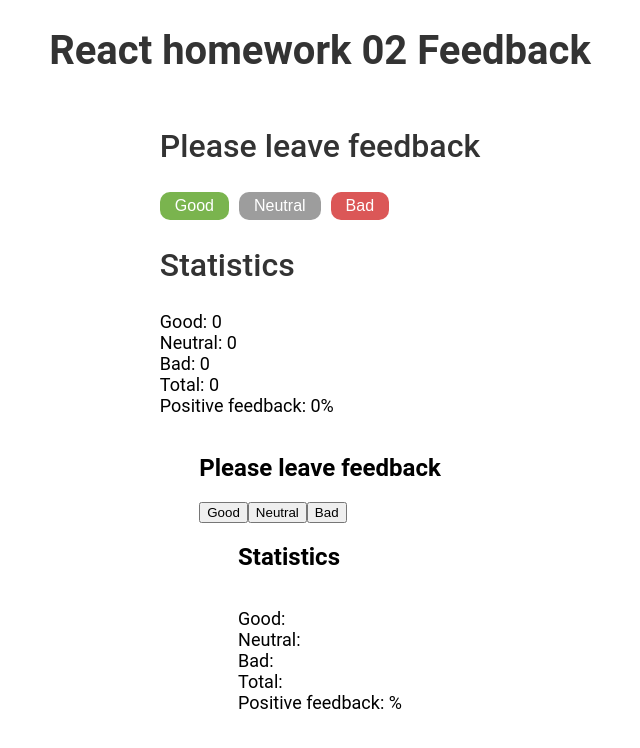
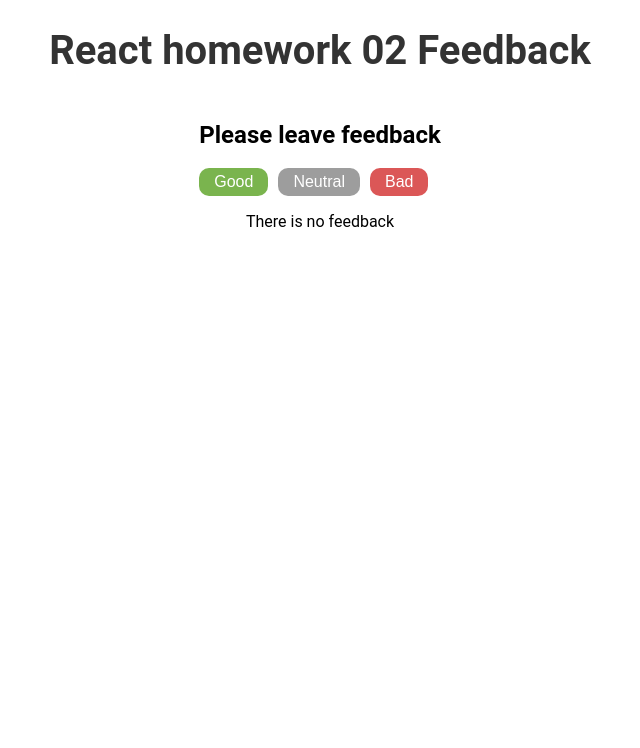
Before and after one commit to jacekpietrzak/goit-react-hw-02-feedback, a React (Create React App) app: page / in a window 1280 px wide. Shown: the top 748 px of the page, without its empty margins (320-960 px from the left). Built offline with nearby package versions, Linux system fonts and the light colour scheme.

Commit message:
Feedback app finished

```diff
--- a/package.json
+++ b/package.json
@@ -7,6 +7,7 @@
     "@testing-library/jest-dom": "^5.16.3",
     "@testing-library/react": "^12.1.4",
     "@testing-library/user-event": "^13.5.0",
+    "prop-types": "^15.8.1",
     "react": "^18.1.0",
     "react-dom": "^18.1.0",
     "react-scripts": "5.0.1",
--- a/src/components/App.jsx
+++ b/src/components/App.jsx
@@ -1,22 +1,70 @@
-import Feedback from './Feedback/Feedback';
 import Section from './Section/Section';
 import FeedbackOptions from './FeedbackOptions/FeedbackOptions';
 import Statistics from './Statistics/Statistics';
+import Notification from './Notification/Notification';
 
-function App() {
+import { Component } from 'react';
+
+class App extends Component {
+  state = { good: 0, neutral: 0, bad: 0, total: 0, positivePercentage: 0 };
+
+  handleCounter = event => {
+    const { name } = event.target;
+    this.setState(prevState => {
+      return {
+        [name]: prevState[name] + 1,
+      };
+    }, this.handleSetStateCallback);
+  };
+
+  handleSetStateCallback = () => {
+    this.countPositiveFeedbackPercentage();
+    this.countTotalFeedback();
+  };
+
+  countTotalFeedback = () => {
+    this.setState(() => {
+      return {
+        total: this.state.good + this.state.bad + this.state.neutral,
+      };
+    });
+  };
+
+  countPositiveFeedbackPercentage = () => {
+    this.setState(() => {
+      return {
+        positivePercentage: Math.round(
+          (this.state.good * 100) /
+            (this.state.good + this.state.bad + this.state.neutral)
+        ),
+      };
+    });
+  };
+
+  render() {
     return (
       <div className="App">
         <h1 className="h1">React homework 02 Feedback</h1>
-      <Feedback />
 
         <Section title="Please leave feedback">
-        <FeedbackOptions />
+          <FeedbackOptions onLeaveFeedback={this.handleCounter} />
         </Section>
+        {this.state.total > 0 ? (
           <Section title="Statistics">
-        <Statistics />
+            <Statistics
+              good={this.state.good}
+              neutral={this.state.neutral}
+              bad={this.state.bad}
+              total={this.state.total}
+              positivePercentage={this.state.positivePercentage}
+            />
           </Section>
+        ) : (
+          <Notification message="There is no feedback" />
+        )}
       </div>
     );
   }
+}
 
 export default App;
--- a/src/components/Feedback/Feedback.jsx
+++ b/src/components/Feedback/Feedback.jsx
@@ -67,6 +67,8 @@ class Feedback extends Component {
             Bad
           </button>
         </section>
+
+        {this.state.total > 0 && (
           <section className={css.stats}>
             <h2 className={css.h2}>Statistics</h2>
             <ul className={css.list}>
@@ -77,6 +79,7 @@ class Feedback extends Component {
               <li>Positive feedback: {this.state.positivePercentage}%</li>
             </ul>
           </section>
+        )}
       </section>
     );
   }
--- a/src/components/FeedbackOptions/FeedbackOptions.jsx
+++ b/src/components/FeedbackOptions/FeedbackOptions.jsx
@@ -1,43 +1,11 @@
 import { Component } from 'react';
+import PropTypes from 'prop-types';
 import css from './FeedbackOptions.module.css';
 
 class FeedbackOptions extends Component {
-  state = { good: 0, neutral: 0, bad: 0, total: 0, positivePercentage: 0 };
-
-  handleCounter = event => {
-    const { name } = event.target;
-    this.setState(prevState => {
-      return {
-        [name]: prevState[name] + 1,
-      };
-    }, this.handleSetStateCallback);
-  };
-
-  handleSetStateCallback = () => {
-    console.log(this.state);
-    this.countPositiveFeedbackPercentage();
-    this.countTotalFeedback();
-  };
-
-  countTotalFeedback = () => {
-    this.setState(() => {
-      return {
-        total: this.state.good + this.state.bad + this.state.neutral,
-      };
-    });
-  };
-
-  countPositiveFeedbackPercentage = () => {
-    this.setState(() => {
-      return {
-        positivePercentage: Math.round(
-          (this.state.good * 100) /
-            (this.state.good + this.state.bad + this.state.neutral)
-        ),
-      };
-    });
-  };
-
+  constructor(props) {
+    super(props);
+  }
   render() {
     return (
       <section className={css.buttons}>
@@ -45,7 +13,7 @@ class FeedbackOptions extends Component {
           className={(css.button, css.good)}
           type="button"
           name="good"
-          onClick={this.handleCounter}
+          onClick={this.props.onLeaveFeedback}
         >
           Good
         </button>
@@ -53,7 +21,7 @@ class FeedbackOptions extends Component {
           className={(css.button, css.neutral)}
           type="button"
           name="neutral"
-          onClick={this.handleCounter}
+          onClick={this.props.onLeaveFeedback}
         >
           Neutral
         </button>
@@ -61,7 +29,7 @@ class FeedbackOptions extends Component {
           className={(css.button, css.bad)}
           type="button"
           name="bad"
-          onClick={this.handleCounter}
+          onClick={this.props.onLeaveFeedback}
         >
           Bad
         </button>
@@ -70,4 +38,8 @@ class FeedbackOptions extends Component {
   }
 }
 
+FeedbackOptions.propTypes = {
+  onLeaveFeedback: PropTypes.func,
+};
+
 export default FeedbackOptions;
--- a/src/components/FeedbackOptions/FeedbackOptions.module.css
+++ b/src/components/FeedbackOptions/FeedbackOptions.module.css
@@ -0,0 +1,70 @@
+.buttons {
+  display: flex;
+  gap: 10px;
+}
+
+.button {
+  text-transform: capitalize;
+  background-color: rgb(234, 234, 234);
+  border: none;
+  border-radius: 10px;
+  cursor: pointer;
+  font-size: medium;
+  padding: 5px 15px;
+  /* box-shadow: 0px 0px 10px 0px rgb(208, 208, 208); */
+  transition: background-color ease 150ms, box-shadow ease 250ms;
+}
+
+.button:hover {
+  background-color: #fff;
+  box-shadow: 0px 0px 25px 0px rgb(208, 208, 208);
+}
+
+.button:active {
+  background-color: rgb(234, 234, 234);
+}
+
+.bad {
+  composes: button;
+  color: #fff;
+  background-color: rgb(219, 87, 87);
+}
+
+.bad:hover {
+  background-color: rgb(219, 87, 87);
+  box-shadow: 0px 0px 25px 0px rgba(219, 87, 87, 0.55);
+}
+
+.bad:active {
+  background-color: rgba(219, 87, 87, 0.65);
+}
+
+.good {
+  composes: button;
+  color: #fff;
+  background-color: rgb(122, 180, 78);
+}
+
+.good:hover {
+  background-color: rgb(122, 180, 78);
+  box-shadow: 0px 0px 25px 0px rgba(122, 180, 78, 0.55);
+}
+
+.good:active {
+  background-color: rgba(122, 180, 78, 0.65);
+}
+
+.neutral {
+  composes: button;
+  color: #fff;
+  background-color: rgb(157, 157, 157);
+}
+
+.neutral:hover {
+  background-color: rgb(157, 157, 157);
+  box-shadow: 0px 0px 25px 0px rgba(157, 157, 157, 0.55);
+}
+
+.neutral:active {
+  background-color: rgba(157, 157, 157, 0.65);
+}
--- /dev/null
+++ b/src/components/Notification/Notification.jsx
@@ -0,0 +1,11 @@
+import PropTypes from 'prop-types';
+
+const Notification = ({ message }) => {
+  return <p>{message}</p>;
+};
+
+Notification.propTypes = {
+  message: PropTypes.string,
+};
+
+export default Notification;
--- a/src/components/Statistics/Statistics.jsx
+++ b/src/components/Statistics/Statistics.jsx
@@ -1,14 +1,9 @@
 import { Component } from 'react';
+import PropTypes from 'prop-types';
 import css from './Statistics.module.css';
 
 class Statistics extends Component {
-  constructor(props) {
-    super(props);
-    this.state = {};
-  }
-
   render() {
-    // console.log(this.props);
     return (
       <section className={css.statistics}>
         <ul className={css.list}>
@@ -23,4 +18,11 @@ class Statistics extends Component {
   }
 }
 
+Statistics.propTypes = {
+  good: PropTypes.number,
+  bad: PropTypes.number,
+  neutral: PropTypes.number,
+  total: PropTypes.number,
+  positivePercentage: PropTypes.number,
+};
 export default Statistics;
```
Also changed, not shown: 1 other file (tests, documents, lock files or other folders). Lines whose indentation alone changed are shown as unchanged.
